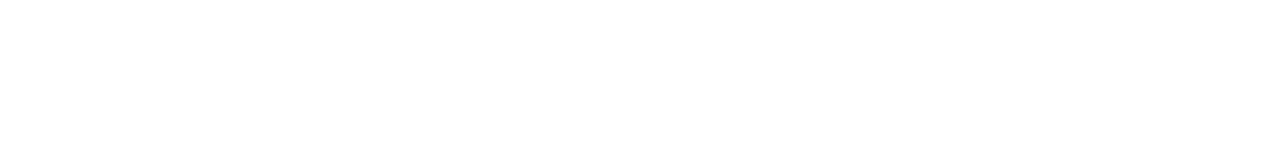
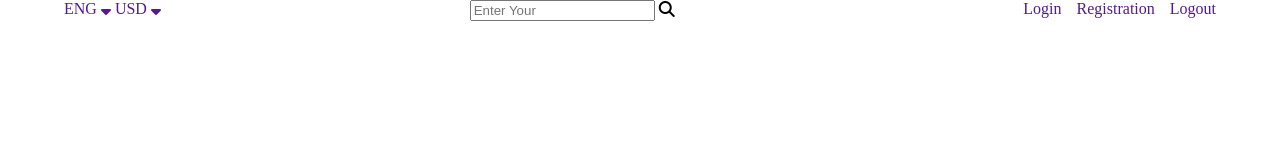
Before and after one commit to itscopebd/ecombotanical, a plain HTML site: page index.html in a window 1280 px wide. Drawn offline with Linux system fonts and the light colour scheme.

Commit message:
header top bar html and styles added

```diff
--- a/css/style.css
+++ b/css/style.css
@@ -5,4 +5,23 @@
 }
 :root{
     --primary-color:#5ba515;
+    --primary-font:'Roboto', sans-serif;
+
 }
+.container{
+    width: 90%;
+    margin: 0 auto;
+    /* background-color: rebeccapurple; */
+}
+
+/* header section css start here  */
+.header__top__bar{
+    display: flex;
+    justify-content: space-between;
+}
+.user__info ul{
+    display: flex;
+    justify-content: space-between;
+    gap: 15px;
+}
+/* header section css end here  */
--- a/index.html
+++ b/index.html
@@ -22,9 +22,35 @@
     </head>
     <body>
 
+        <!-- header section html start here  -->
+        <header>
+            <div class="container">
+                <div class="header__top__bar">
+                    <div class="lan__currency">
+                        <a href="">ENG <i class="fa-solid fa-sort-down"></i></a>
+                        <a href="">USD <i class="fa-solid fa-sort-down"></i></a>
+                    </div>
+                    <div class="search__bar">
+                        <div>
+                            <input type="search" placeholder="Enter Your
+                                Search..">
+                            <i class="fa-solid fa-magnifying-glass"></i>
+                        </div>
+                    </div>
+                    <div class="user__info">
+                        <ul>
+                            <li><a href="">Login</a></li>
+                            <li><a href="">Registration</a></li>
+                            <li><a href="">Logout</a></li>
+                        </ul>
+                    </div>
+                </div>
+            </div>
+        </header>
 
+        <!-- header section html end here  -->
 
-<!-- js  -->
+        <!-- js  -->
         <script src="js/main.js"></script>
     </body>
 </html>
```
